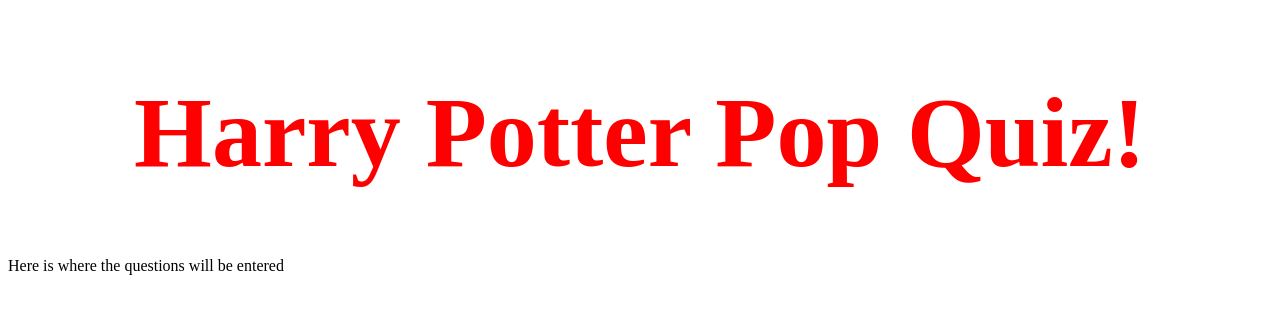
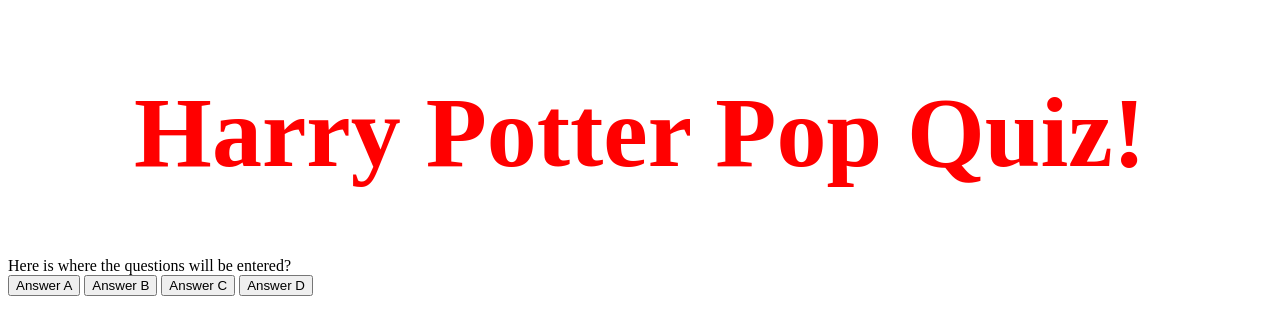
Before and after one commit to MattReynolds53/Pop-Quiz, a plain HTML site: page index.html in a window 1280 px wide. Drawn offline with Linux system fonts and the light colour scheme.

Commit message:
added CSS styling sections for the id's and classes I assigned

```diff
--- a/Assets/CSS/style.css
+++ b/Assets/CSS/style.css
@@ -8,3 +8,23 @@
     font-size: 100px;
     /* Whay didn't margin: 0 auto or display: flex, justify-content: center work to move this to the center?; you forgot to link the sheet lol :) */
 }
+
+#mainContainer{
+
+}
+
+#questionContainer{
+
+}
+
+#question{
+
+}
+
+#answerChoices{
+
+}
+
+.button{
+
+}
--- a/index.html
+++ b/index.html
@@ -14,14 +14,19 @@
 </header>
 
 <body>
-    <div id="mainContainer" class="hide">
-        <div id="question">Here is where the questions will be entered</div>
-        <div id="answerChoices" class="choiceLayout">
+    <main id="mainContainer">
+        <section id="questionContainer" class="hide">
+            <div id="question">Here is where the questions will be entered?</div>
+            <div id="answerChoices" class="answerChoicesLayout">
+                <button class="button">Answer A</button>
+                <button class="button">Answer B</button>
+                <button class="button">Answer C</button>
+                <button class="button">Answer D</button>
 
-        </div>
+            </div>
+        </section>
 
-
-    </div>
+    </main>
     <script src="./Assets/JS/script.js"></script>
 </body>
 </html>
```
